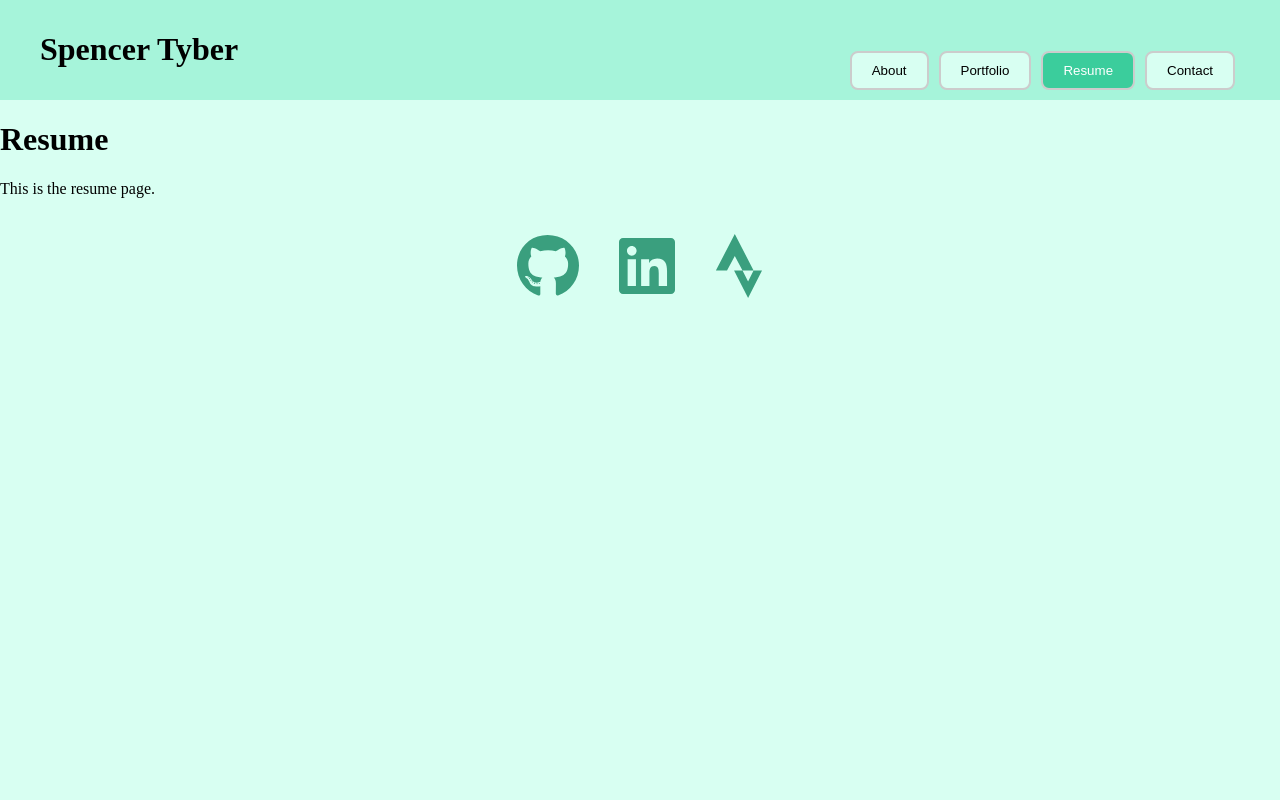
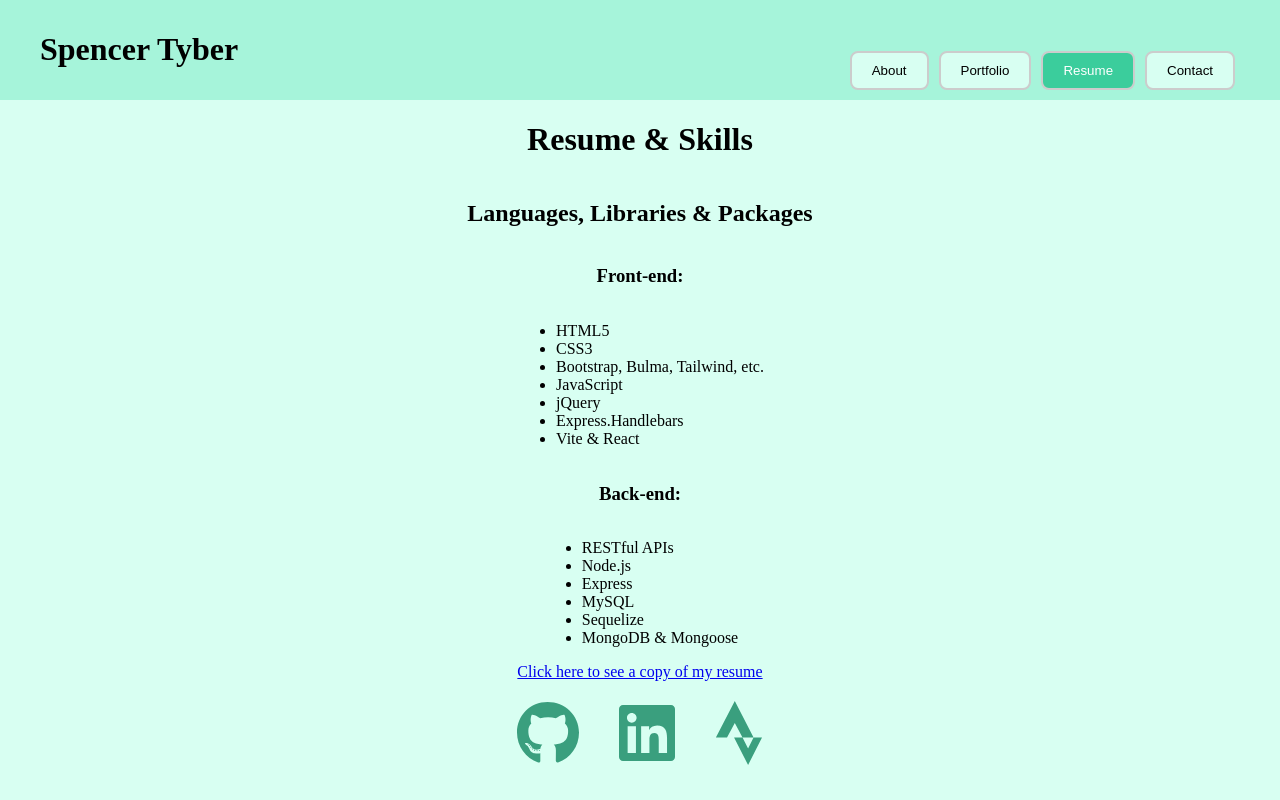
Before and after one commit to Spec-Tr/portfolio-plus, a React (Vite) app: page / in a window 1280 px wide. Both pictures are taken after a click on the button "Resume". Built offline with nearby package versions, Linux system fonts and the light colour scheme.

Commit message:
Mostly present and functional

```diff
--- a/src/components/About/index.jsx
+++ b/src/components/About/index.jsx
@@ -5,11 +5,12 @@ import './style.css'
 const About = () => {
   return (
     <div className="aboutMe">
-      <div>
-        <h1>About Me</h1>
+      <div className="leftBox">
         <img src={headShot} alt="Profile picture of man cuddling with snoozing Rottweiler" style={{width:'80%', height: 'auto', borderRadius: '30px'}}/>
       </div>
-      <p>I was Born in Toronto and raised here on a steady diet of video games, bike rides, and anime, among other things.
+      <div className="rightBox">
+      <h1>About Me</h1>
+        <p>I was born in Toronto and raised here on a steady diet of video games, bike rides, and anime, among other things.
         I have BA in Sociology from Toronto Metropolitan University (formerly Ryerson University) and graduated with
         honors in 2023, which was a big deal for no other reasons than I am a nerd, and it took me a very... ten
         years. Now, I am just in the process of wrapping up a full-stack sofware development coding bootcamp hosted
@@ -18,6 +19,7 @@ const About = () => {
         Please, take a look at my projects and feel free to offer feedback of any kind! I've learned a ton, but in
         the world of coding especially, there will always be new things to learn.</p>
       </div>
+    </div>
   );
 };
 
--- a/src/components/About/style.css
+++ b/src/components/About/style.css
@@ -3,3 +3,18 @@
     flex-direction: row;
     align-items: center;
 }
+
+.leftBox {
+    display: flex;
+    flex-direction: column;
+    justify-content: center;
+    align-items: center;
+    margin-top: 2rem;
+}
+.rightBox {
+    display: flex;
+    flex-direction: column;
+    justify-content: center;
+    align-items: center;
+    padding: 5rem;
+}
--- a/src/components/Contact/style.css
+++ b/src/components/Contact/style.css
@@ -2,6 +2,7 @@
     display: flex;
     flex-direction: column;
     align-items: center;
+    justify-content: center;
 }
 
 .contact-form {
@@ -11,7 +12,6 @@
 }
 
 label {
-    margin-left: 3rem;
     align-self: center;
 }
 
@@ -23,7 +23,6 @@ input {
     align-self: center;
     padding: 0.4rem;
     margin-bottom: 2rem;
-    margin-left: 2rem;
     width: 40%;
 }
 
@@ -31,7 +30,6 @@ textarea {
     padding: 0.4rem;
     height: 10rem;
     margin-bottom: 2rem;
-    margin-left: 2rem;
     width: 100%;
 }
 
--- a/src/components/Header/style.css
+++ b/src/components/Header/style.css
@@ -15,10 +15,6 @@ header {
     max-width: auto;
     margin: 0 auto;
     padding: 0 40px;
-}
-
-h1 {
-    align-self: flex-start;
 }
 
 .mainNav {
--- a/src/components/Portfolio/index.jsx
+++ b/src/components/Portfolio/index.jsx
@@ -11,42 +11,42 @@ import './style.css';
 const projects = [
   {
     name: 'Weather App',
-    description: 'This is an awesome project.',
+    description: 'GitHub Repo.',
     image: project1img,
     repoLink:"https://github.com/Spec-Tr/Weather-App",
     deployedLink:"https://spec-tr.github.io/Weather-App/"
   },
   {
     name: 'eCommerce Content Management System',
-    description: 'Second project',
+    description: 'GitHub Repo',
     image: project2img,
     repoLink:"https://github.com/Spec-Tr/eComm-ConMan",
     deployedLink:"https://drive.google.com/file/d/1GXfq_am0-WVdOEPs85ZX-FYZNaKP_TSw/view"
   },
   {
     name: 'Note-Taker',
-    description: 'Third project',
+    description: 'GitHub Repo',
     image: project3img,
     repoLink:"https://github.com/Spec-Tr/potent-notables",
     deployedLink:"https://potent-notables-70e4a607105d.herokuapp.com/"
   },
   {
     name: 'Team Management System',
-    description: 'Fourth project',
+    description: 'GitHub Repo',
     image: project4img,
     repoLink:"https://github.com/Spec-Tr/team-manifesto",
     deployedLink:"https://drive.google.com/file/d/1so5xyZF3UXALOl-sVeW8b1XYzrD6gEXj/view"
   },
   {
     name: 'Social Network API',
-    description: 'Fifth project',
+    description: 'GitHub Repo',
     image: project5img,
     repoLink:"https://github.com/Spec-Tr/diary-uh",
     deployedLink:"https://drive.google.com/file/d/1wINzPhB70Im7X-5DUgG6wXeUfd0hjXv9/view"
   },
   {
     name: 'Tech Blog',
-    description: 'Sixth project',
+    description: 'GitHub Repo',
     image: project6img,
     repoLink:"https://github.com/Spec-Tr/devbook",
     deployedLink:"https://devbook-spectr-5dd143f88b0c.herokuapp.com"
--- a/src/components/Project/index.jsx
+++ b/src/components/Project/index.jsx
@@ -1,12 +1,14 @@
 import React from 'react';
 import './style.css';
+
 const Project = ({ project }) => {
   return (
     <div className="projectBox">
       <h2>{project.name}</h2>
-      <p>{project.description}</p>
-      <img src={project.image} alt={project.name} style={{width: "375px", height: "125px", borderRadius: "10px"}}></img>
-      {/* Render other project details */}
+      <a href={project.repoLink}>{project.description}</a>
+      <a href={project.deployedLink} target="_blank" rel="noopener noreferrer">{/* This is security stuff I don't know a ton about, but it works */}
+        <img src={project.image} alt={project.name} style={{width: "375px", height: "125px", borderRadius: "10px"}}/>
+      </a>
     </div>
   );
 };
--- a/src/components/Resume/index.jsx
+++ b/src/components/Resume/index.jsx
@@ -1,10 +1,34 @@
 import React from 'react';
+import './style.css'
 
 const Resume = () => {
   return (
-    <div>
-      <h1>Resume</h1>
-      <p>This is the resume page.</p>
+    <div className='resumeBox'>
+      <div className='resumeContent'>
+        <h1>Resume & Skills</h1>
+          <h2>Languages, Libraries & Packages</h2>
+          <h3>Front-end:</h3>
+           <ul>
+            <li>HTML5</li>
+            <li>CSS3</li>
+            <li>Bootstrap, Bulma, Tailwind, etc.</li>
+            <li>JavaScript</li>
+            <li>jQuery</li>
+            <li>Express.Handlebars</li>
+            <li>Vite & React</li>
+          </ul>
+        <h3>Back-end:</h3>
+          <ul>
+          <li>RESTful APIs</li>
+          <li>Node.js</li>
+          <li>Express</li>
+          <li>MySQL</li>
+          <li>Sequelize</li>
+          <li>MongoDB & Mongoose</li>
+          </ul>
+        <a href="https://docs.google.com/document/d/1HnAMHFvdwgGYNCT2ZK3W-h7Y6qjtv6OcoHNqAIT1mb4/edit?usp=sharing" target="_blank" rel='noopener noreferrer'>
+          Click here to see a copy of my resume</a>
+      </div>
     </div>
   );
 };
--- /dev/null
+++ b/src/components/Resume/style.css
@@ -0,0 +1,11 @@
+.resumeBox {
+    display: flex;
+    flex-direction: column;
+    align-items: center;
+}
+
+.resumeContent{
+    display: flex;
+    flex-direction: column;
+    align-items: center;
+}
```
Lines whose indentation alone changed are shown as unchanged.
